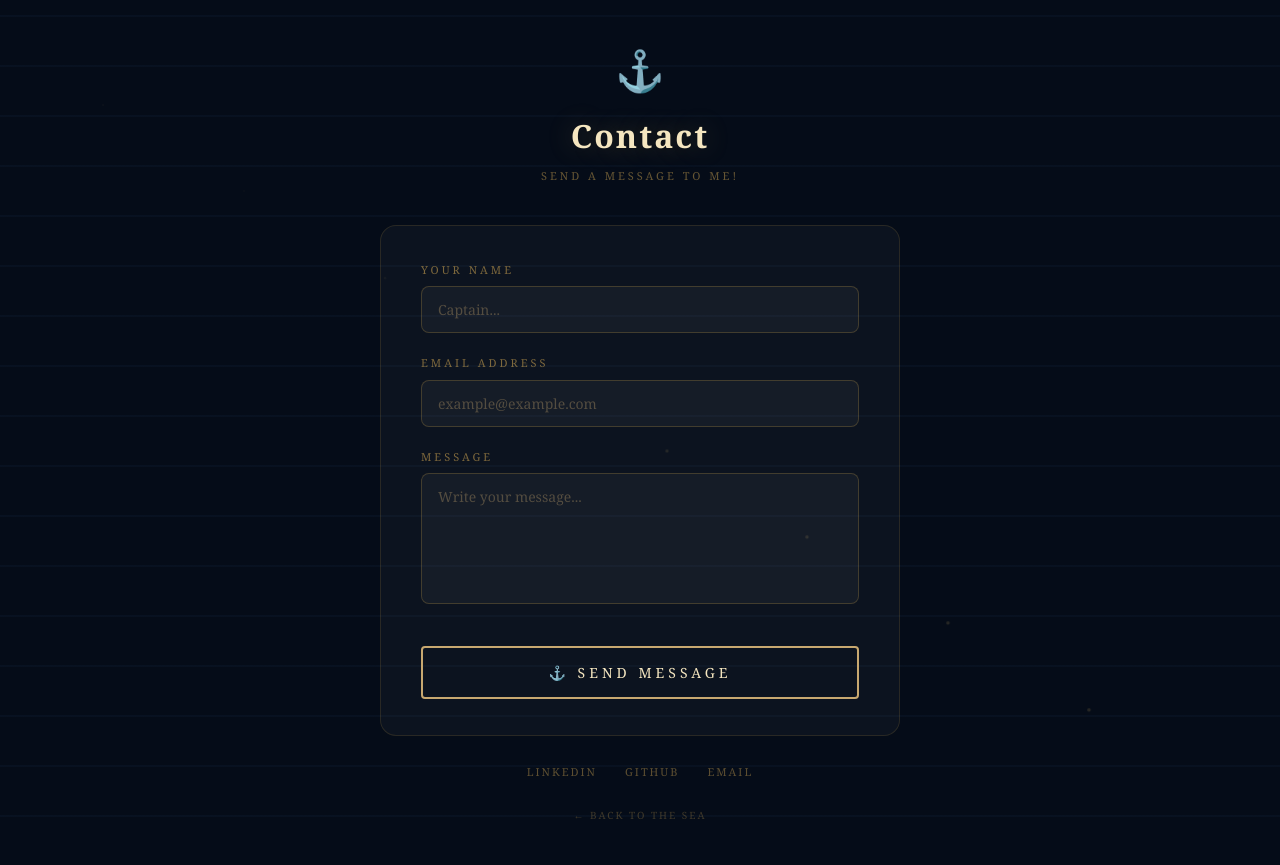
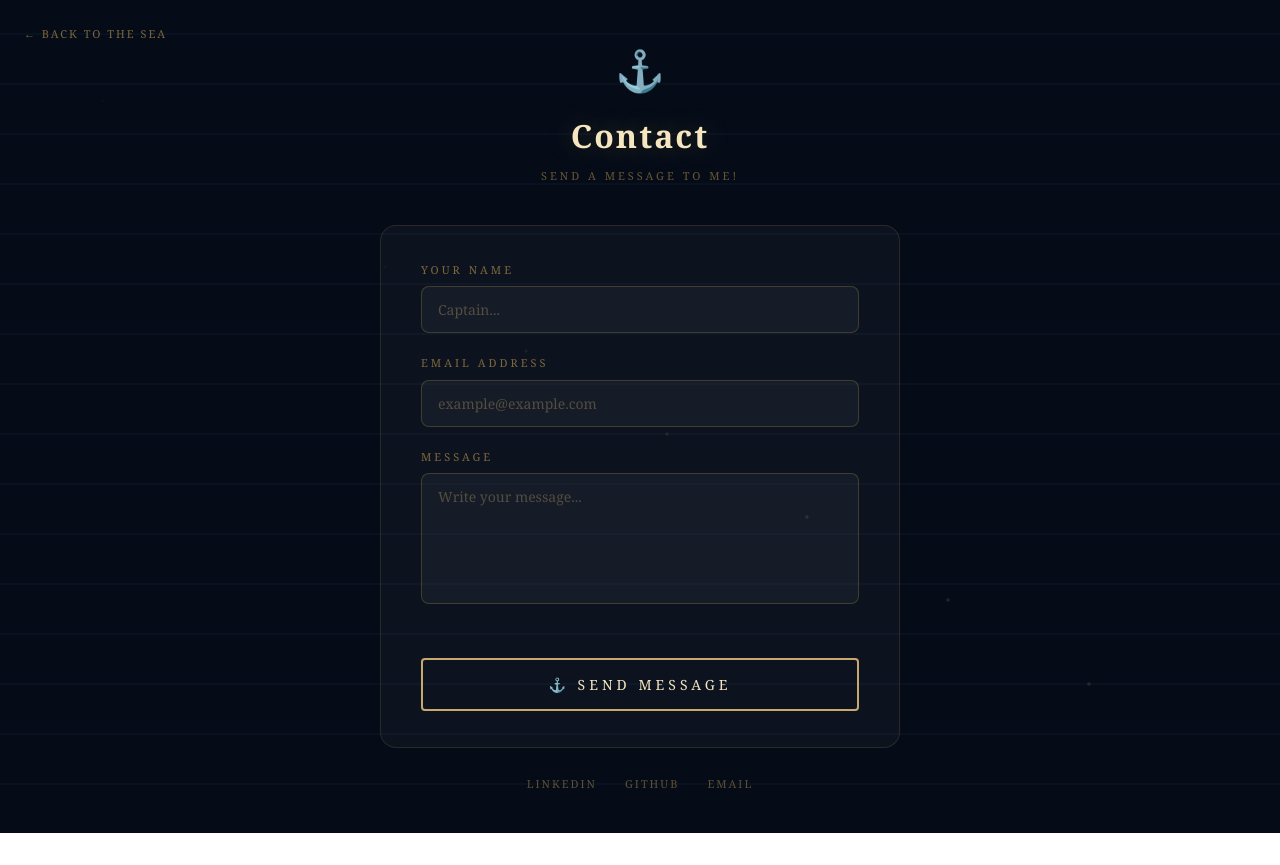
Before and after one commit to kylelin23/personalWebsite, a Next.js app: page /contact in a window 1280 px wide. After the commit the page ends 833 px from the top, so only its background shows below. Built offline with nearby package versions, Linux system fonts and the light colour scheme.

Commit message:
fix navigation

```diff
--- a/src/app/contact/page.tsx
+++ b/src/app/contact/page.tsx
@@ -40,6 +40,11 @@ export default function Contact() {
   return (
     <div style={{minHeight:'100vh',background:'#050c18',fontFamily:'Georgia,serif',color:'#f5e6c0',display:'flex',flexDirection:'column',alignItems:'center',justifyContent:'center',padding:'40px 20px',position:'relative',overflow:'hidden'}}>
 
+      {/* Back link — top left */}
+      <div style={{position:'fixed',top:20,left:24,zIndex:10}}>
+        <Link className="back-link" href="/?go=game">← Back to the Sea</Link>
+      </div>
+
       {/* Ocean line background */}
       <div style={{position:'absolute',inset:0,opacity:0.08,background:'repeating-linear-gradient(0deg,transparent,transparent 48px,rgba(80,150,240,0.5) 48px,rgba(80,150,240,0.5) 50px)',pointerEvents:'none'}}/>
 
@@ -61,8 +66,8 @@ export default function Contact() {
         .submit-btn:disabled{opacity:0.5;cursor:not-allowed;}
         .footer-link{color:rgba(200,160,80,.45);font-size:11px;letter-spacing:2px;text-transform:uppercase;text-decoration:none;transition:color 0.2s ease;}
         .footer-link:hover{color:#c8a870;}
-        .back-link{color:rgba(200,160,80,.3);font-size:10px;letter-spacing:2px;text-transform:uppercase;text-decoration:none;transition:color 0.2s ease;}
-        .back-link:hover{color:rgba(200,160,80,.6);}
+        .back-link{color:rgba(200,160,80,.6);font-size:11px;letter-spacing:2px;text-transform:uppercase;text-decoration:none;transition:color 0.2s ease;}
+        .back-link:hover{color:#c8a870;}
       `}</style>
 
       <div style={{position:'relative',zIndex:2,width:'100%',maxWidth:520,animation:'fadeUp 0.7s ease forwards'}}>
@@ -105,7 +110,7 @@ export default function Contact() {
                 </div>
               )}
 
-              <button className="submit-btn" type="button" onClick={handleClick} disabled={sending}>
+              <button className="submit-btn" type="button" onClick={handleClick} disabled={sending} style={{marginTop:20}}>
                 {sending ? 'Sending...' : '⚓ Send Message'}
               </button>
             </form>
@@ -118,11 +123,6 @@ export default function Contact() {
           <Link className="footer-link" href="https://github.com/kylelin23" target="_blank" rel="noreferrer">GitHub</Link>
           <Link className="footer-link" href="mailto:linkyle0924@gmail.com">Email</Link>
         </div>
-
-        {/* Back link */}
-        <div style={{textAlign:'center',marginTop:20}}>
-          <Link className="back-link" href="/?screen=game">← Back to the Sea</Link>
-        </div>
       </div>
     </div>
   );
--- a/src/app/page.tsx
+++ b/src/app/page.tsx
@@ -70,7 +70,9 @@ export default function Home(){
   const [loadText,setLoadText]=useState('Creating Map');
 
   useEffect(()=>{
-    // Always start at splash on every reload — ignore ?screen=game
+    const params=new URLSearchParams(window.location.search);
+    if(params.get('go')==='game'){setScreen('game');return;}
+    // All other loads (including reloads of /?screen=game) start at splash
   },[]);
 
   useEffect(()=>{
@@ -1176,7 +1178,8 @@ export default function Home(){
         <div style={{position:'absolute',inset:0,display:'flex',alignItems:'center',justifyContent:'center',zIndex:20,background:'rgba(3,9,18,0.6)',backdropFilter:'blur(3px)'}}>
           <div style={{background:'rgba(8,18,40,0.97)',border:'1px solid rgba(200,168,80,0.4)',borderRadius:16,padding:'40px 52px',textAlign:'center',fontFamily:'Georgia,serif',color:'#f5e6c0',maxWidth:420,boxShadow:'0 0 60px rgba(0,0,0,0.8)'}}>
             <div style={{fontSize:36,marginBottom:16}}>⚓</div>
-            <h2 style={{fontSize:'1.3rem',fontWeight:'bold',letterSpacing:3,margin:'0 0 18px',color:'#f5e6c0'}}>Welcome Aboard</h2>
+            <h2 style={{fontSize:'1.3rem',fontWeight:'bold',letterSpacing:3,margin:'0 0 8px',color:'#f5e6c0'}}>Welcome Aboard</h2>
+            <p style={{fontSize:12,color:'rgba(200,168,112,0.6)',letterSpacing:2,textTransform:'uppercase',marginBottom:28}}>Captain's Briefing</p>
 
             {/* Controls grid */}
             <div style={{display:'grid',gridTemplateColumns:'1fr 1fr',gap:'12px 24px',marginBottom:28,textAlign:'left'}}>
@@ -1184,7 +1187,7 @@ export default function Home(){
                 {keys:'W A S D',desc:'Sail the ship'},
                 {keys:'↑ ↓ ← →',desc:'Arrow keys work too'},
                 {keys:'E',desc:'Visit nearby island'},
-                {keys:'Click',desc:'Can also click island to visit'},
+                {keys:'Click',desc:'Click island to visit'},
               ].map(({keys,desc})=>(
                 <div key={keys} style={{display:'flex',alignItems:'center',gap:10}}>
                   <kbd style={{background:'rgba(200,160,50,.15)',border:'1px solid rgba(200,160,80,0.4)',borderRadius:5,padding:'3px 9px',fontSize:11,fontFamily:'Georgia,serif',color:'#c8a870',whiteSpace:'nowrap'}}>{keys}</kbd>
@@ -1194,7 +1197,7 @@ export default function Home(){
             </div>
 
             <div style={{height:1,background:'rgba(200,160,80,0.15)',marginBottom:24}}/>
-            <p style={{fontSize:12,color:'rgba(200,168,112,0.55)',marginBottom:24,letterSpacing:1}}>Sail to each island to explore my website!</p>
+            <p style={{fontSize:12,color:'rgba(200,168,112,0.55)',marginBottom:24,letterSpacing:1}}>Sail to each island to explore a section of my portfolio. The ship is you!</p>
 
             <button
               onClick={()=>setShowTutorial(false)}
```
